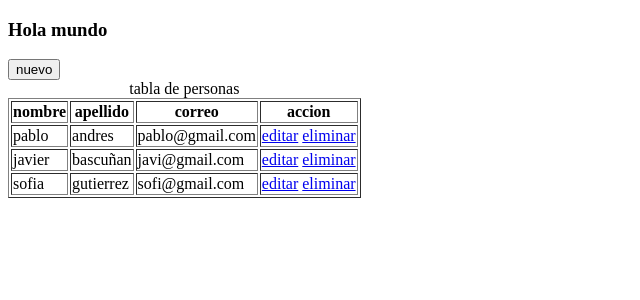
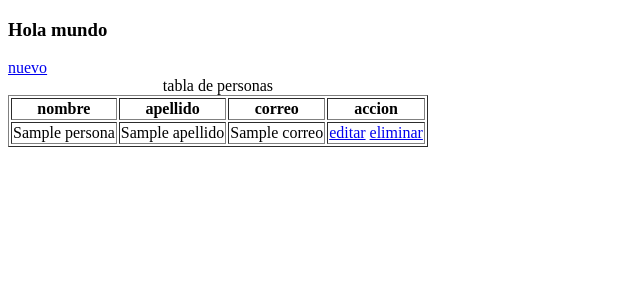
Before and after one commit to fjuribe/Practico-Django-ultra, a Django app: template templates/index.html in a window 1280 px wide. Shown: the top 300 px of the page, without its empty margins (0-640 px from the left). Run offline with Django 3.2, Linux system fonts and the light colour scheme; data comes from the database, SQL or seed files in the repository; both versions use the stored data as it was after the commit; the template is opened without the code that fills it: values that come from a table or form of the project are taken from there, most other values are stand-ins (such as "Sample title", 1, 10 or a date in 2020); parts of the project's set-up code (start-up, migrations or seed data) failed here and were passed over.

Commit message:
Agregando cambios a crud basando en clases

```diff
--- a/prueba/urls.py
+++ b/prueba/urls.py
@@ -16,11 +16,19 @@ Including another URLconf
 from django.contrib import admin
 from django.urls import path
 from aplicaciones.principal.views import inicio,crearPersona,editarPersona,eliminarPersona
+from aplicaciones.principal.class_view import PersonaList,PersonaCreate,PersonaEditar,PersonaDelete
 
 urlpatterns = [
     path('admin/', admin.site.urls),
-    path('',inicio,name='index'),
-    path('crear/',crearPersona,name='crear'),
-    path('editar/<int:id>/',editarPersona,name="editar"),
-    path('eliminar/<int:id>/',eliminarPersona,name="eliminar")
+    #con clases
+    path('',PersonaList.as_view(),name="index"),
+    path('crear_persona/',PersonaCreate.as_view(),name="crear"),
+    path('editar_persona/<int:pk>',PersonaEditar.as_view(),name="editar"),
+    path('eliminar_persona/<int:pk>',PersonaDelete.as_view(),name="eliminar"),
+
+
+    # path('',inicio,name='index'),
+    # path('crear/',crearPersona,name='crear'),
+    # path('editar/<int:id>/',editarPersona,name="editar"),
+    # path('eliminar/<int:id>/',eliminarPersona,name="eliminar")
 ]
--- a/templates/index.html
+++ b/templates/index.html
@@ -9,7 +9,7 @@
 <body>
 	{% block cuerpo %}
 	<h3> Hola mundo </h3>
-	<button href="{% url 'crear' %}">nuevo</button>
+	<a href="{% url 'crear' %}">nuevo</a>
 
 	<table border="1">
 		<caption>tabla de personas</caption>
@@ -22,7 +22,7 @@
 			</tr>
 		</thead>
 		<tbody>
-			{% for persona in personas %}
+			{% for persona in object_list %}
 			<tr>
 				<td>{{ persona.nombre }}</td>
 				<td>{{ persona.apellido }}</td>
--- /dev/null
+++ b/templates/verificacion.html
@@ -0,0 +1,6 @@
+<form method="post">
+	{% csrf_token %}
+	<h1>desea eliminar a la persona {{object}}?</h1>
+	<button type="submit" name="button">confirmar</button>
+	<a href="{% url 'crear' %}">cancelar</a>
+</form>
```
Also changed, not shown: aplicaciones/principal/class_view.py (+20 -4 lines), db.sqlite3.
